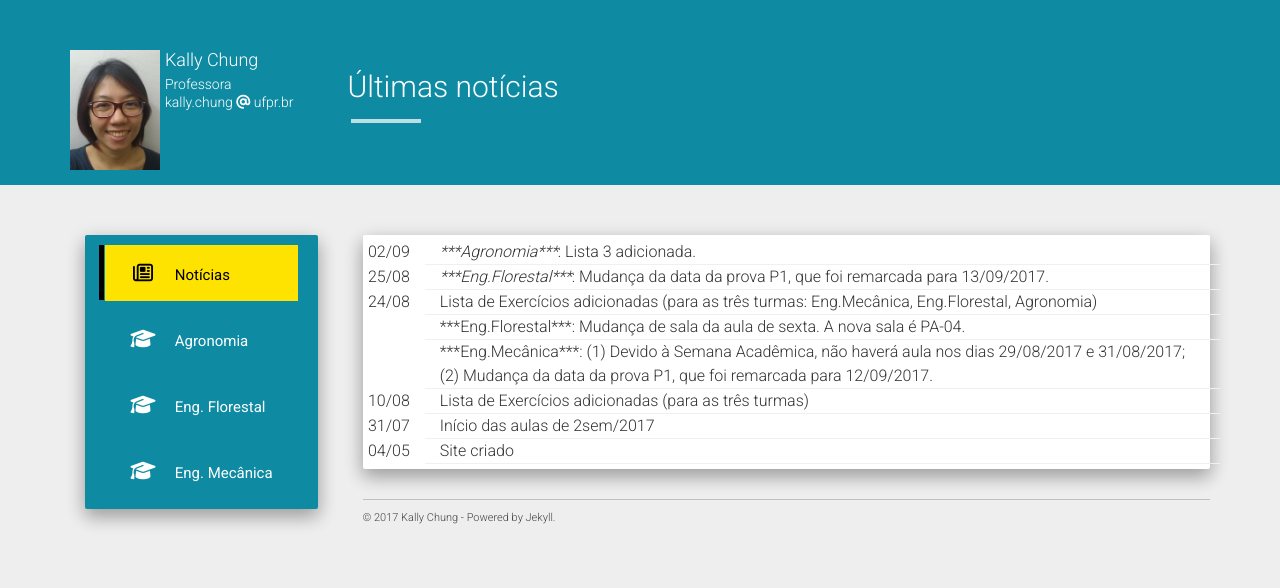
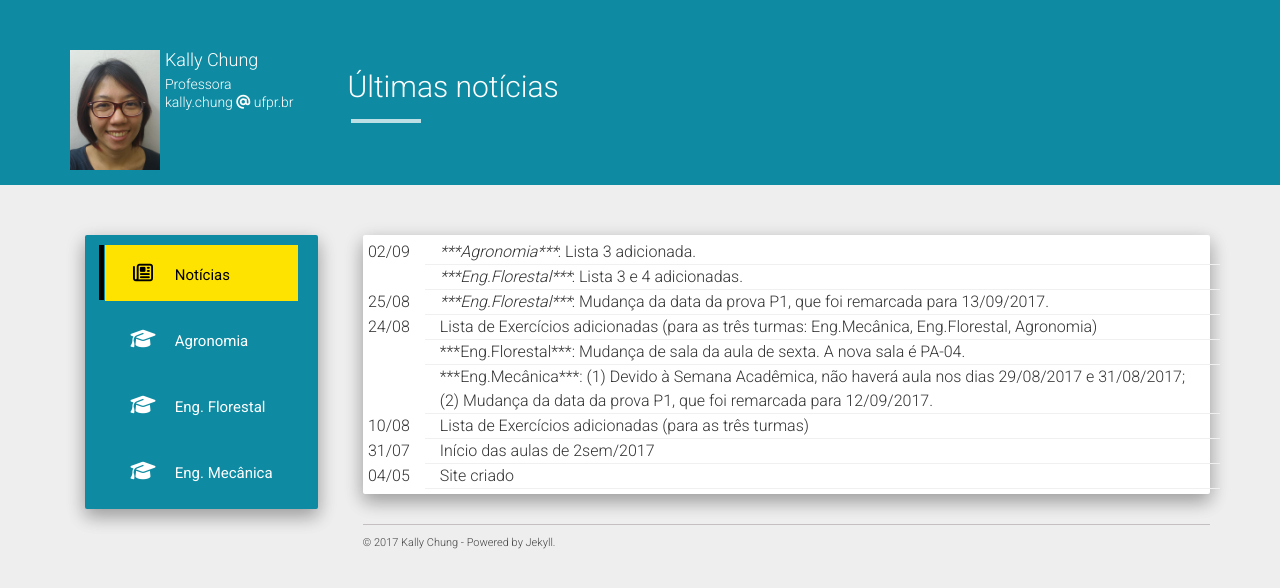
Before and after one commit to chunggnuhc/chunggnuhc.github.io, a Jekyll site: the page built from index.html, in a window 1280 px wide. Shown: the top 588 px of the page. Built offline with Jekyll 4.4.1, drawn with Linux system fonts in a browser that asks for light colours; nearby versions of some CDN libraries.

Commit message:
Noticias atualizadas

```diff
--- a/_data/noticias.yml
+++ b/_data/noticias.yml
@@ -1,3 +1,5 @@
+- data: 2017-09-02
+  noticia: "<i>***Eng.Florestal***</i>: Lista 3 e 4 adicionadas."
 - data: 2017-09-02
   noticia: "<i>***Agronomia***</i>: Lista 3 adicionada."
 - data: 2017-08-25
```
